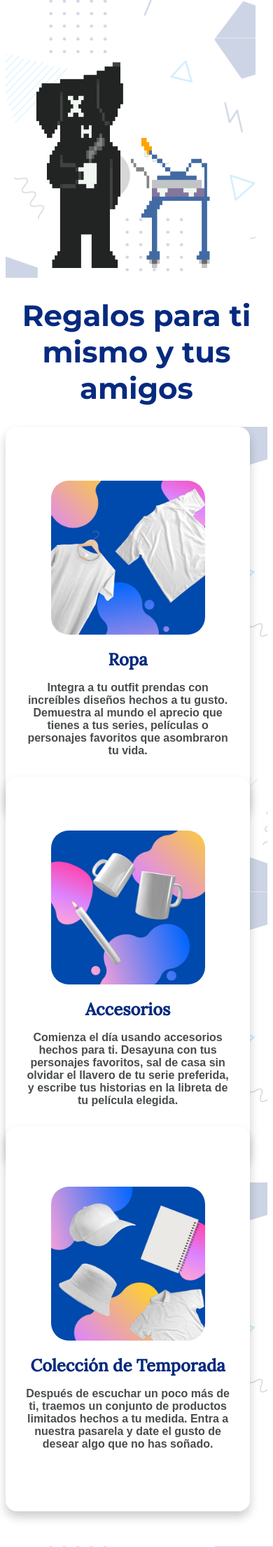
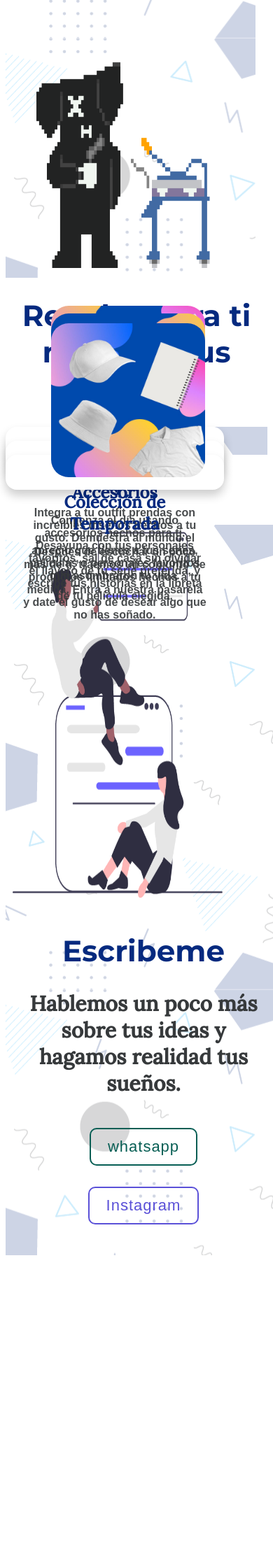
Before and after one commit to Davidlongas/LongasStamps-Oficial, a PHP site: page / in a window 390 px wide. Shown: the part 708-2919 px from the top of the page at 70% size. After the commit the page ends 2502 px from the top, so only its background shows below. Run offline with PHP 8.4, Linux system fonts and the light colour scheme; some libraries are stand-ins or nearby versions; some web fonts are replaced.

Commit message:
resource

```diff
--- a/estiloprincipal.css
+++ b/estiloprincipal.css
@@ -249,8 +249,10 @@
     align-items: center;
   }
   .tarjeta {
-    width: 80%;
+    width: 70%;
     margin: 0px;
+    margin-bottom: 20px;
+    height: 70%;
   }
   .contenido-tercero {
   display: block;
@@ -263,3 +265,7 @@
   width: 300px;
  }
 }
+.flip-card-back img {
+  width: 65%;
+  height: 65%;
+}
```
